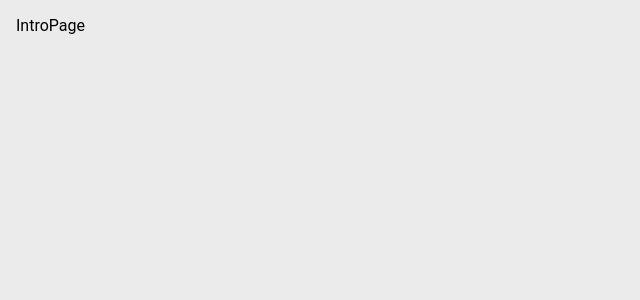
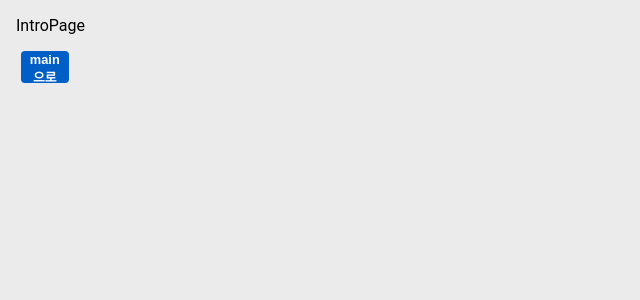
Before and after one commit to kenny397/pokeland, a React (Create React App) app in the folder frontend/pokemon/: page / in a window 1280 px wide. Shown: the top 300 px of the page, without its empty margins (0-640 px from the left). Built offline with nearby package versions, Linux system fonts and the light colour scheme.

Commit message:
chore: intro 페이지 routing 버튼 추가

```diff
--- a/frontend/pokemon/src/pages/IntroPage.jsx
+++ b/frontend/pokemon/src/pages/IntroPage.jsx
@@ -1,9 +1,22 @@
 import React from "react";
+import { useNavigate } from "react-router-dom";
+import { changeHeaderDisplay } from "../headerDisplay";
 
 export default function IntroPage() {
+  const navigate = useNavigate();
+
+  const routerBtnClick = function () {
+    changeHeaderDisplay('/support');
+    navigate('/support');
+  };
   return (
-    <div>
-      IntroPage
-    </div>
+    <>
+      <div>
+        IntroPage
+      </div>
+      <div>
+        <button className="submit-button" onClick={routerBtnClick}>main으로</button>
+      </div>
+    </>
   );
 }
```
Also changed, not shown: frontend/pokemon/src/pages/MainPage.jsx (line endings or trailing spaces).
